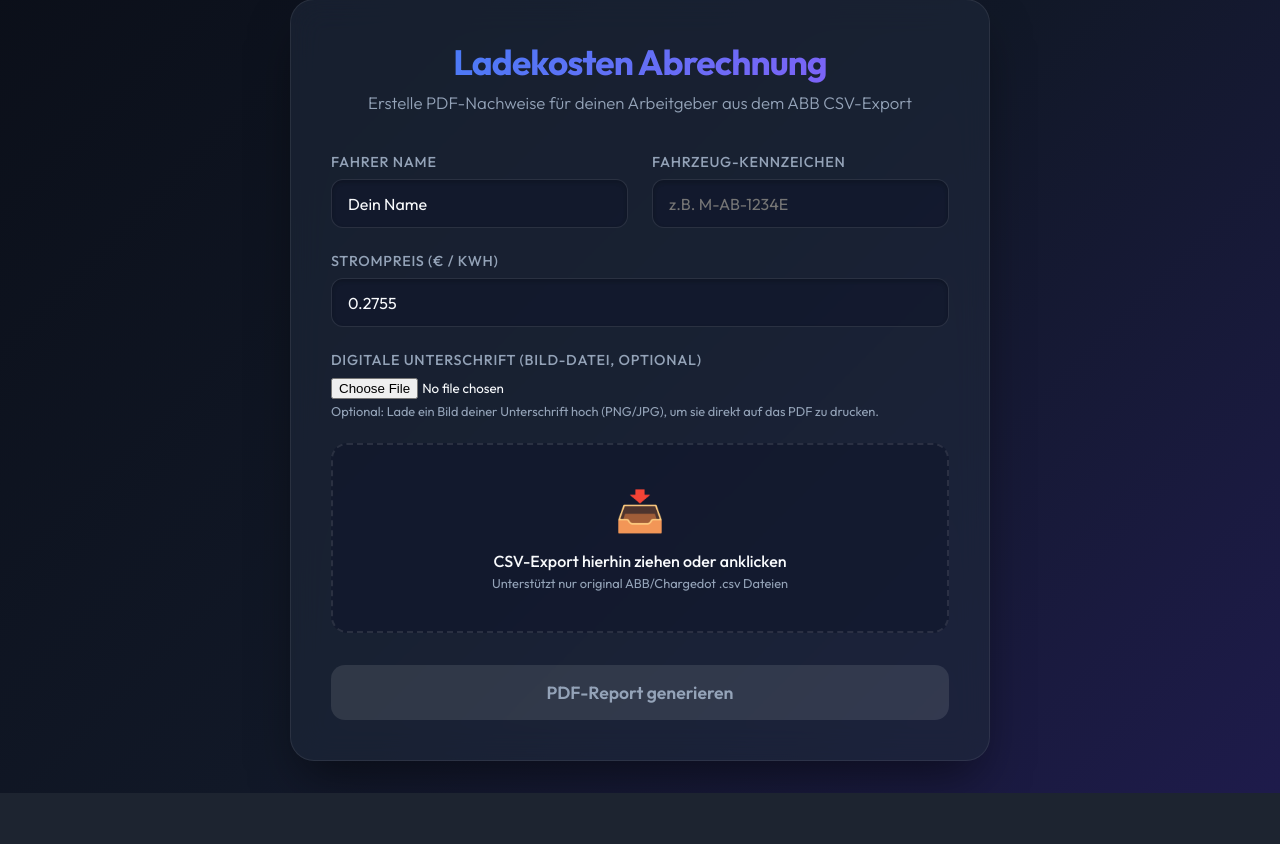
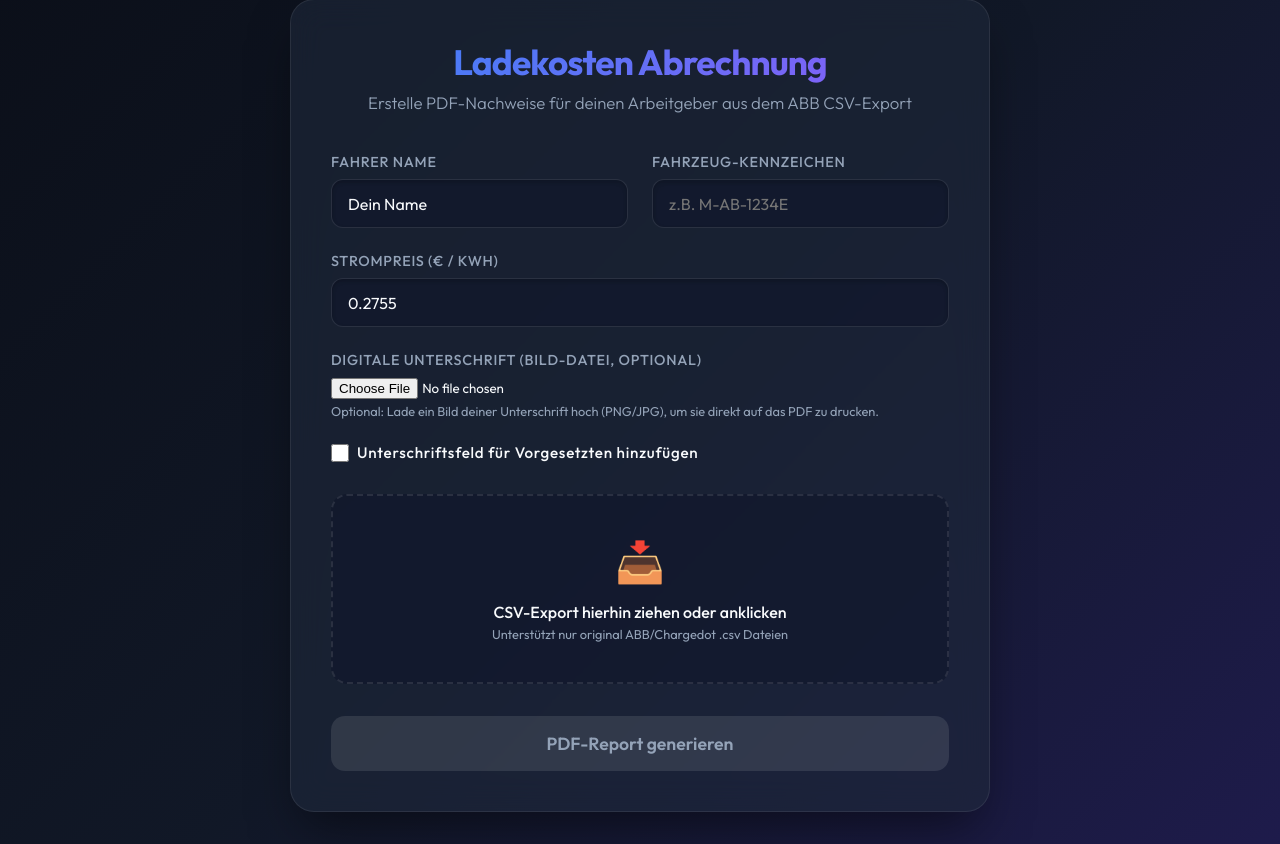
Before and after one commit to SGiehler/abb-chargedot-report, a FastAPI app: page / in a window 1280 px wide. Shown: the part 33-877 px from the top of the page. Before the commit the page ends 826 px from the top, so only its background shows below. Run offline with FastAPI, Linux system fonts and the light colour scheme.

Commit message:
Add supervisor signature option to web UI, configure GHCR push in CI/CD pipeline, and update README

```diff
--- a/main.py
+++ b/main.py
@@ -69,6 +69,7 @@ async def generate_reports(
     employee_name: str = Form(...),
     license_plate: str = Form(""),
     price_per_kwh: float = Form(0.2755),
+    enable_supervisor: bool = Form(False),  # Option für Vorgesetzten
     months: str = Form(...)  # JSON-kodiertes Array von Monaten, z.B. '["2026-06","2026-07"]'
 ):
     """Generiert PDF-Reports für die ausgewählten Monate."""
@@ -107,7 +108,7 @@ async def generate_reports(
             price_per_kwh=price_per_kwh,
             employee_name=employee_name,
             license_plate=license_plate,
-            enable_supervisor_sig=Config.ENABLE_SUPERVISOR_SIGNATURE,
+            enable_supervisor_sig=enable_supervisor,
             signature_image_path=sig_image_path
         )
 
--- a/templates/index.html
+++ b/templates/index.html
@@ -339,6 +339,13 @@
             </div>
         </div>
 
+        <div class="form-group" style="display: flex; align-items: center; margin-bottom: 2rem;">
+            <input type="checkbox" id="enable_supervisor" name="enable_supervisor" style="margin-right: 0.5rem; width: 18px; height: 18px; accent-color: var(--primary); cursor: pointer;">
+            <label for="enable_supervisor" style="margin-bottom: 0; text-transform: none; font-size: 0.95rem; cursor: pointer; color: var(--text-main);">
+                Unterschriftsfeld für Vorgesetzten hinzufügen
+            </label>
+        </div>
+
         <input type="file" id="csv-file" name="file" accept=".csv" style="display: none;">
 
         <div class="upload-area" id="drop-zone">
@@ -381,6 +388,7 @@
                 document.getElementById('employee_name').value = config.employee_name || '';
                 document.getElementById('license_plate').value = config.license_plate || '';
                 document.getElementById('price_per_kwh').value = config.price_per_kwh || 0.2755;
+                document.getElementById('enable_supervisor').checked = config.enable_supervisor_signature || false;
             }
         } catch (err) {
             console.error('Konnte Config nicht laden:', err);
@@ -514,6 +522,7 @@
         if (sigFileInput.files.length > 0) {
             formData.append('signature_file', sigFileInput.files[0]);
         }
+        formData.append('enable_supervisor', document.getElementById('enable_supervisor').checked);
 
         try {
             const response = await fetch('/generate', {
```
Also changed, not shown: .github/workflows/ci-cd.yml, README.md.
